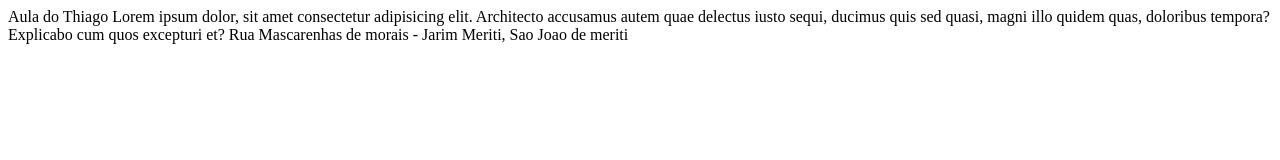
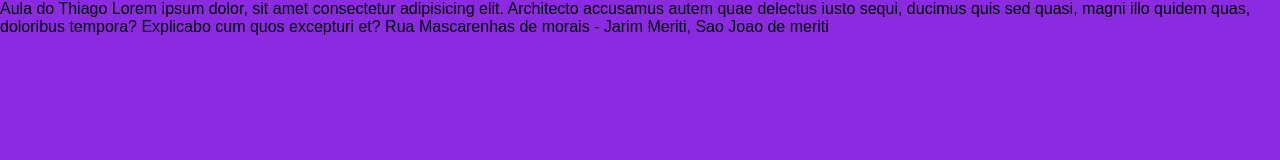
Before and after one commit to jeswaldorf/MeuSite, a plain HTML site: page index.html in a window 1280 px wide. Drawn offline with Linux system fonts and the light colour scheme.

Commit message:
Adicionando o estilo.css

```diff
--- /dev/null
+++ b/estilo.css
@@ -0,0 +1,11 @@
+html, body{
+  padding: 0;
+  margin: 0;
+
+}
+
+body{
+ background-color: blueviolet;
+ font-family: sans-serif;
+
+}
--- a/index.html
+++ b/index.html
@@ -4,6 +4,7 @@
     <meta charset="UTF-8">
     <meta name="viewport" content="width=device-width, initial-scale=1.0">
     <meta http-equiv="X-UA-Compatible" content="ie=edge">
+    <link rel="stylesheet" href="estilo.css">
     <title>Aula 01</title>
         Aula do Thiago
 
```
